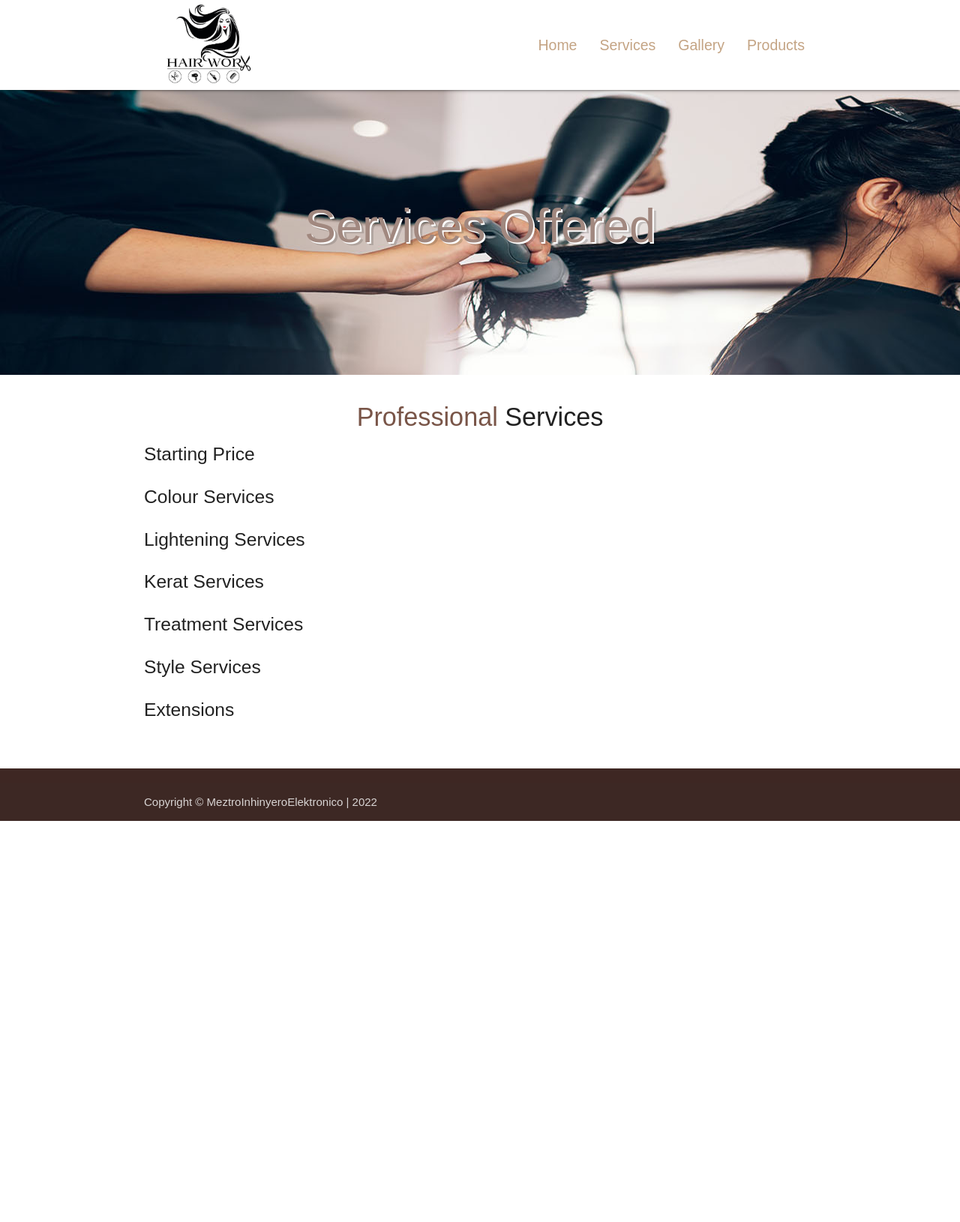
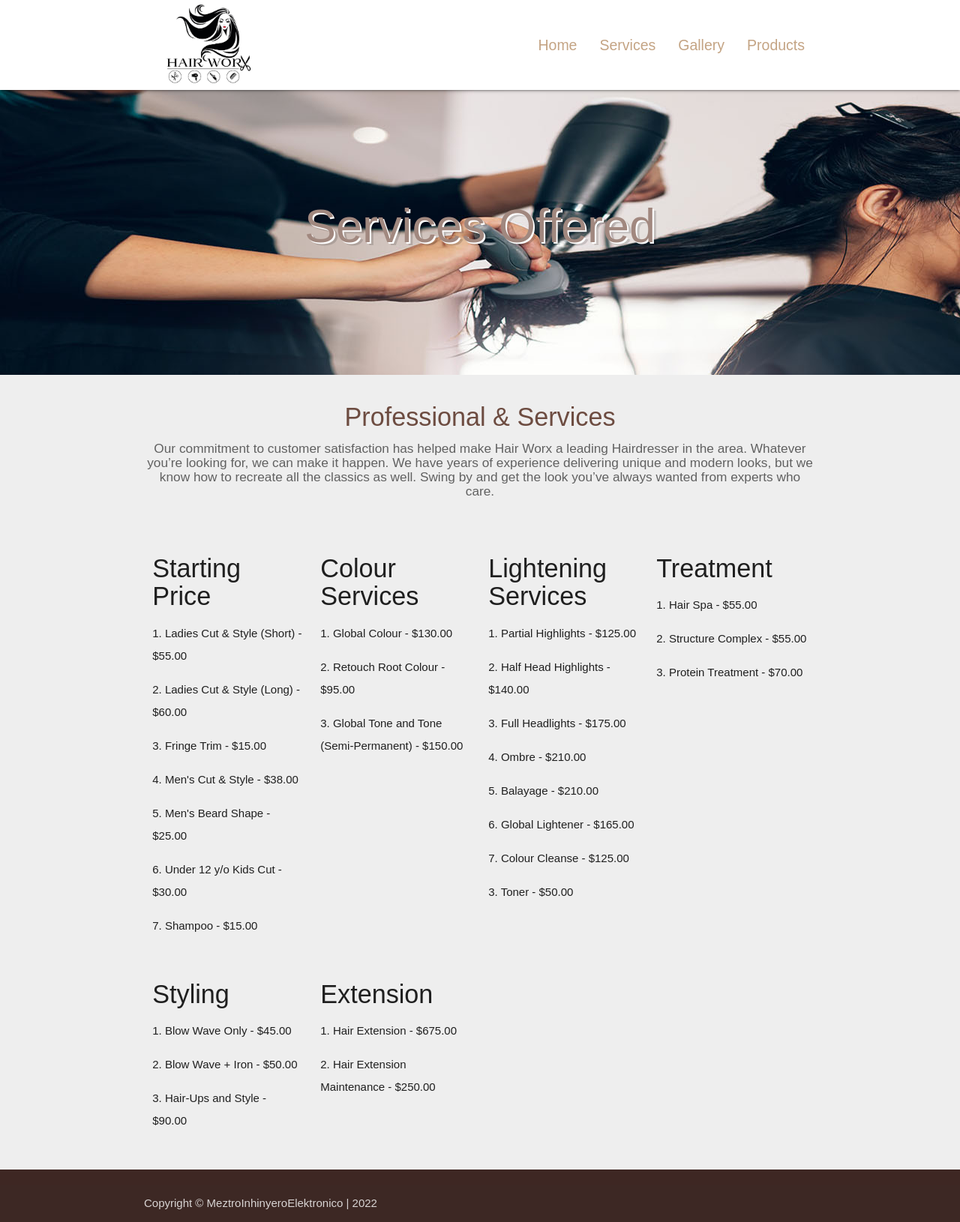
Before and after one commit to christopherece/hairworx_project, a Django app: page /services/ in a window 1280 px wide. Shown: the whole page at 75% size. Before the commit the page ends 1095 px from the top, so only its background shows below. Run offline with Django 4.2, Linux system fonts and the light colour scheme; data that the repository does not hold is empty; parts of the project's set-up code (start-up, migrations or seed data) failed here and were passed over.

Commit message:
Edited Sevices

```diff
--- a/templates/services/services.html
+++ b/templates/services/services.html
@@ -21,160 +21,137 @@
   </div>
 
 
-  <section id="popular" class="section section-popular scrollspy">
+  <section class="section section-features grey lighten-3">
     <div class="container">
+      <h4 class="brown-text text-darken-1 center">Professional &amp; Services</h4>
+      <h6 class="grey-text text-darken-2 center">
+        Our commitment to customer satisfaction has helped make
+        Hair Worx a leading Hairdresser in the area.
+        Whatever you’re looking for, we can make it happen.
+        We have years of experience delivering unique and modern looks,
+        but we know how to recreate all the classics as well.
+        Swing by and get the look you’ve always wanted from experts who care.
+      </h6>
+      <br>
+      <br>
+      <!-- Row 1 -->
       <div class="row">
-        <h4 class="center">
-          <span class="brown-text">Professional</span> Services</h4>
-          <div class="row">
-            <h5>
-              Starting Price
-            </h5>
-            {% for service in startPrices %}
-              <div class="col s12 m4">
-              <div class="card">
-                <div class="card-image medium">
-                  <img src="{{ service.photo.url }}" alt="">
-                </div>
-                <div class="card-content">
-                  <!-- <p>From ${{service.price}}</p> -->
-                  <p>{{service.name}}</p>
-                </div>
-              </div>
-            </div>
-            {% endfor %}
-          </div>
+        <div class="col s12 m3">
+          <h4>
+            Starting Price
+          </h4>
+          <p>
+            1. Ladies Cut & Style (Short) - $55.00
+          </p>
+          <p>
+            2. Ladies Cut & Style (Long) - $60.00
+          </p>
+          <p>
+            3. Fringe Trim - $15.00
+          </p>
+          <p>
+            4. Men's Cut & Style - $38.00
+          </p>
+          <p>
+            5. Men's Beard Shape - $25.00
+          </p>
+          <p>
+            6. Under 12 y/o Kids Cut - $30.00
+          </p>
+          <p>
+            7. Shampoo - $15.00
+          </p>
 
-      <!-- Colour Services -->
-      <div class="row">
-        <h5>
-          Colour Services
-        </h5>
-        {% for service in colourServices %}
-          <div class="col s12 m4">
-          <div class="card">
-            <div class="card-image medium">
-              <img src="{{ service.photo.url }}" height="350px" alt="">
-            </div>
-            <div class="card-content">
-              <!-- <p>From ${{service.price}}</p> -->
-              <p>{{service.name}}</p>
-            </div>
-          </div>
         </div>
-        {% endfor %}
+        <div class="col s12 m3">
+          <h4>
+             Colour Services
+          </h4>
+          <p>
+            1. Global Colour - $130.00
+          </p>
+          <p>
+            2. Retouch Root Colour - $95.00
+          </p>
+          <p>
+            3. Global Tone and Tone (Semi-Permanent) - $150.00
+          </p>
+        </div>
+
+        <div class="col s12 m3">
+          <h4>
+             Lightening Services
+          </h4>
+          <p>
+            1. Partial Highlights - $125.00
+          </p>
+          <p>
+            2. Half Head Highlights - $140.00
+          </p>
+          <p>
+            3. Full Headlights - $175.00
+          </p>
+          <p>
+            4. Ombre - $210.00
+          </p>
+          <p>
+            5. Balayage - $210.00
+          </p>
+          <p>
+            6. Global Lightener  - $165.00
+          </p>
+          <p>
+            7. Colour Cleanse - $125.00
+          </p>
+          <p>
+            3. Toner - $50.00
+          </p>
+        </div>
+
+        <div class="col s12 m3">
+          <h4>
+            Treatment
+          </h4>
+          <p>
+            1. Hair Spa - $55.00
+          </p>
+          <p>
+            2. Structure Complex - $55.00
+          </p>
+          <p>
+            3. Protein Treatment - $70.00
+          </p>
+        </div>
       </div>
 
-      <!-- Lightening Servies -->
+      <!-- Row2 -->
       <div class="row">
-        <h5>
-          Lightening Services
-        </h5>
-        {% for service in lighteningServices %}
-          <div class="col s12 m4">
-          <div class="card">
-            <div class="card-image medium">
-              <img src="{{ service.photo.url }}" height="350px" alt="">
-            </div>
-            <div class="card-content">
-              <!-- <p>From ${{service.price}}</p> -->
-              <p>{{service.name}}</p>
-            </div>
-          </div>
+        <div class="col s12 m3">
+          <h4>
+             Styling
+          </h4>
+          <p>
+            1. Blow Wave Only - $45.00
+          </p>
+          <p>
+            2. Blow Wave + Iron - $50.00
+          </p>
+          <p>
+            3. Hair-Ups and Style - $90.00
+          </p>
         </div>
-        {% endfor %}
-      </div>
-
-      <!-- Kerat Servies -->
-
-      <div class="row">
-        <h5>
-          Kerat Services
-        </h5>
-        {% for service in kerats %}
-          <div class="col s12 m4">
-          <div class="card">
-            <div class="card-image medium">
-              <img src="{{ service.photo.url }}" height="350px" alt="">
-            </div>
-            <div class="card-content">
-              <!-- <p>From ${{service.price}}</p> -->
-              <p>{{service.name}}</p>
-            </div>
-          </div>
-        </div>
-        {% endfor %}
-      </div>
-
-            <!-- Treatments Servies -->
-            <div class="row">
-              <h5>
-                Treatment Services
-              </h5>
-              {% for service in treatments %}
-                <div class="col s12 m4">
-                <div class="card">
-                  <div class="card-image medium">
-                    <img src="{{ service.photo.url }}" height="350px" alt="">
-                  </div>
-                  <div class="card-content">
-                    <!-- <p>From ${{service.price}}</p> -->
-                      <p>{{service.name}}</p>
-                  </div>
-                </div>
-              </div>
-              {% endfor %}
-            </div>
-
-            <!-- styles -->
-            <div class="row">
-              <h5>
-                Style Services
-              </h5>
-              {% for service in styles %}
-                <div class="col s12 m4">
-                <div class="card">
-                  <div class="card-image medium">
-                    <img src="{{ service.photo.url }}" height="350px" alt="">
-                  </div>
-                  <div class="card-content">
-                    <!-- <p>From ${{service.price}}</p> -->
-                      <p>{{service.name}}</p>
-                  </div>
-                </div>
-              </div>
-              {% endfor %}
-            </div>
-<!-- Extensions -->
-            <div class="row">
-              <h5>
-                Extensions
-              </h5>
-              {% for service in extensions %}
-                <div class="col s12 m4">
-                <div class="card">
-                  <div class="card-image medium">
-                    <img src="{{ service.photo.url }}" height="350px" alt="">
-                  </div>
-                  <div class="card-content">
-                    <!-- <p>From ${{service.price}}</p> -->
-                      <p>{{service.name}}</p>
-                  </div>
-                </div>
-              </div>
-              {% endfor %}
-            </div>
-
-      </div>
-
-
+        <div class="col s12 m3">
+          <h4>
+             Extension
+          </h4>
+          <p>
+            1. Hair Extension - $675.00
+          </p>
+          <p>
+            2. Hair Extension Maintenance - $250.00
+          </p>
     </div>
   </section>
 
-  <script>
-
-  </script>
-
-
 
 {% endblock %}
```
